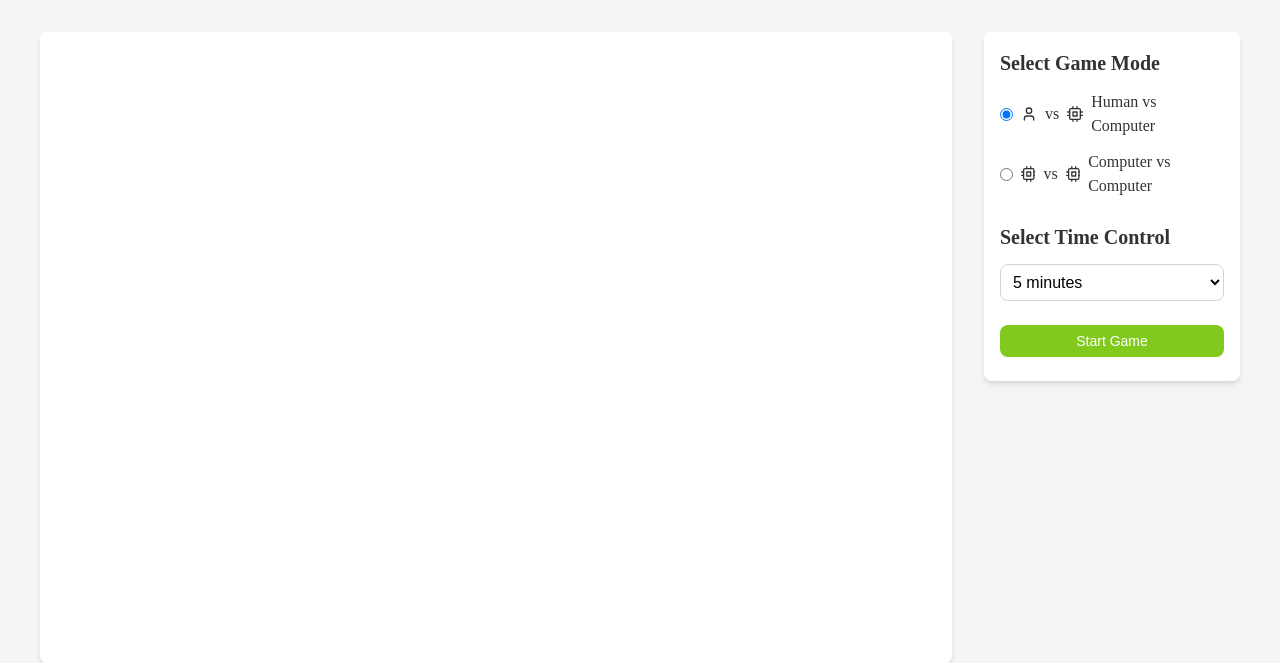
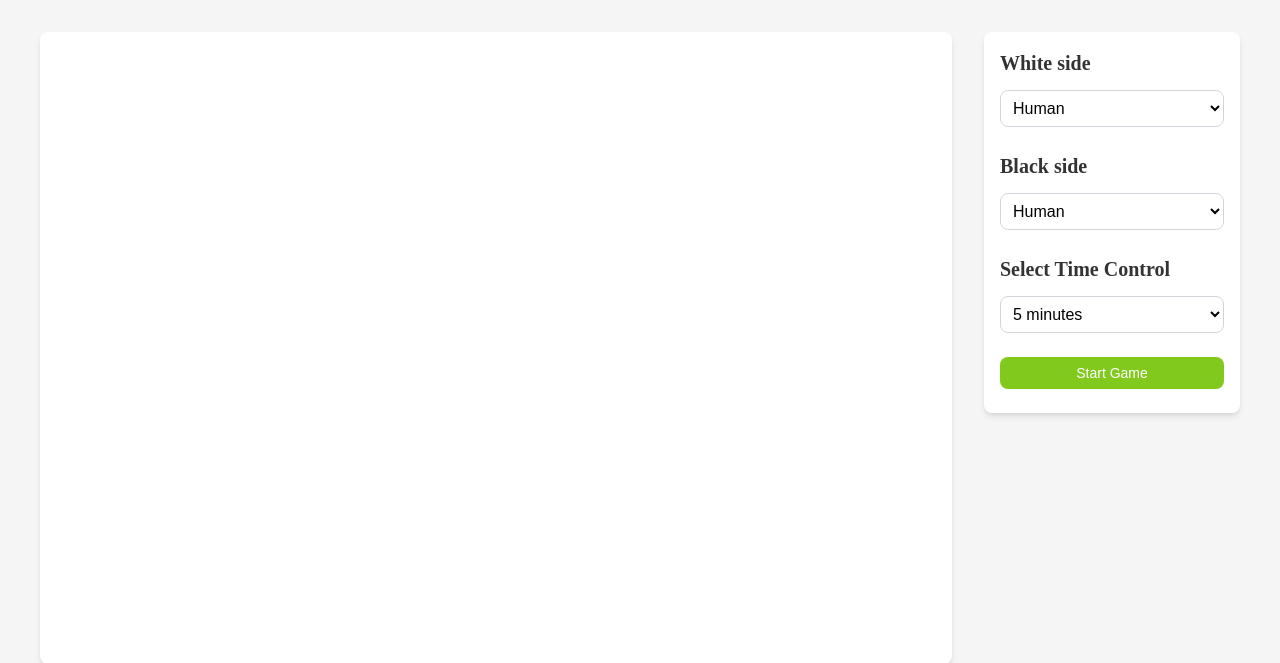
Before and after one commit to thangisme/imchess, a FastAPI app: page / in a window 1280 px wide. Shown: the part 69-732 px from the top of the page. Run offline with FastAPI, Linux system fonts and the light colour scheme.

Commit message:
flexible game mode

```diff
--- a/chess_engine/chess_ai.py
+++ b/chess_engine/chess_ai.py
@@ -434,7 +434,7 @@
     def get_best_move_iterative_deepening(self, max_depth=4, time_limit=5.0, stop_callback=None):
         self.killer_moves = [[None,None] for _ in range(100)]
         book_move = self.get_book_move()
-        if book_move:
+        if self.evaluation_mode == 'algo' and book_move:
             print(f"info string book move {book_move.uci()}")
             self.board_score = 0
             return book_move
--- a/main.py
+++ b/main.py
@@ -2,6 +2,7 @@
 from fastapi.responses import HTMLResponse
 from fastapi.staticfiles import StaticFiles
 from pydantic import BaseModel
+from typing import Literal
 import chess
 import uuid
 import json
@@ -12,39 +13,73 @@
 
 app.mount("/static", StaticFiles(directory="static"), name="static")
 
+
 class GameRequest(BaseModel):
-    game_type: str
+    time_control: int
+    white_side: Literal["human", "algo", "nn"]
+    black_side: Literal["human", "algo", "nn"]
+
 
 games = {}
 computer_tasks = {}
 
+
 class GameSession:
-    def __init__(self, game_id, game_type="human_vs_computer"):
+    def __init__(
+        self, game_id, white_side="human", black_side="algo", time_control=300
+    ):
         self.game_id = game_id
-        self.ai = ChessAI("nn")
-        self.type = game_type
         self.connected_clients = set()
         self.stop_requested = False
+        self.board = chess.Board()
+        self.white_side = white_side
+        self.black_side = black_side
+        self.time_control = time_control
+        self.engines = {}
+        if white_side in ("algo", "nn"):
+            self.engines[chess.WHITE] = ChessAI(
+                evaluation_mode="nn" if white_side == "nn" else "algo"
+            )
+        if black_side in ("algo", "nn"):
+            self.engines[chess.BLACK] = ChessAI(
+                evaluation_mode="nn" if black_side == "nn" else "algo"
+            )
 
     def reset_board(self):
-        self.ai.reset_board()
+        self.board.reset()
         self.stop_requested = False
+        for ai in self.engines.values():
+            ai.reset_board()
+
 
 @app.get("/", response_class=HTMLResponse)
 async def get_root():
     with open("templates/index.html", "r") as f:
         return f.read()
 
+
 @app.post("/api/new-game")
 async def create_game(request: GameRequest):
     game_id = str(uuid.uuid4())
 
-    games[game_id] = GameSession(game_id, request.game_type)
+    games[game_id] = GameSession(
+        game_id,
+        white_side=request.white_side,
+        black_side=request.black_side,
+        time_control=request.time_control,
+    )
 
-    if request.game_type == "computer_vs_computer":
-        computer_tasks[game_id] = asyncio.create_task(computer_vs_computer_game(game_id))
+    if request.white_side != "human" and request.black_side != "human":
+        computer_tasks[game_id] = asyncio.create_task(
+            computer_vs_computer_game(game_id)
+        )
+    elif request.white_side in ("algo", "nn"):
+        computer_tasks[game_id] = asyncio.create_task(
+            make_computer_move(game_id, chess.WHITE)
+        )
 
     return {"game_id": game_id}
+
 
 @app.post("/api/games/{game_id}/reset")
 async def reset_game(game_id: str):
@@ -60,15 +95,18 @@
             pass
         del computer_tasks[game_id]
 
-    game_type = games[game_id].type
-    games[game_id].reset_board()
+    game_session = games[game_id]
+    game_session.reset_board()
 
     await broadcast_board_state(game_id)
 
-    if game_type == "computer_vs_computer":
-        computer_tasks[game_id] = asyncio.create_task(computer_vs_computer_game(game_id))
+    if game_session.white_side != 'human' and game_session.black_side != 'human':
+        computer_tasks[game_id] = asyncio.create_task(
+            computer_vs_computer_game(game_id)
+        )
 
     return {"success": True}
+
 
 @app.websocket("/ws/{game_id}")
 async def websocket_endpoint(websocket: WebSocket, game_id: str):
@@ -82,13 +120,7 @@
 
     try:
         game_session = games[game_id]
-        await websocket.send_json({
-            "type": "board_update",
-            "fen": game_session.ai.board.fen(),
-            "legal_moves": [move.uci() for move in game_session.ai.board.legal_moves],
-            "is_game_over": game_session.ai.board.is_game_over(),
-            "computer_thinking": game_id in computer_tasks and not computer_tasks[game_id].done()
-        })
+        await broadcast_board_state(game_id)
 
         while True:
             data = await websocket.receive_text()
@@ -96,13 +128,18 @@
 
             if message["type"] == "make_move":
                 move = chess.Move.from_uci(message["move"])
-                if move in game_session.ai.board.legal_moves:
-                    game_session.ai.make_move(move)
+                if move in game_session.board.legal_moves:
+                    game_session.board.push(move)
+                    for ai in game_session.engines.values():
+                        ai.board = game_session.board
 
                     await broadcast_board_state(game_id)
 
-                    if game_session.type == "human_vs_computer" and not game_session.ai.board.is_game_over():
-                        computer_tasks[game_id] = asyncio.create_task(make_computer_move(game_id))
+                    side_to_move = game_session.board.turn
+                    if side_to_move in game_session.engines:
+                        computer_tasks[game_id] = asyncio.create_task(
+                            make_computer_move(game_id, side_to_move)
+                        )
 
     except WebSocketDisconnect:
         games[game_id].connected_clients.remove(websocket)
@@ -120,29 +157,37 @@
             if game_id in games:
                 del games[game_id]
 
+
 async def broadcast_board_state(game_id):
     if game_id in games:
         game_session = games[game_id]
 
+        fen = game_session.board.fen()
+        legal_moves = [move.uci() for move in game_session.board.legal_moves]
+        is_over = game_session.board.is_game_over()
+
         message = {
             "type": "board_update",
-            "fen": game_session.ai.board.fen(),
-            "legal_moves": [move.uci() for move in game_session.ai.board.legal_moves],
-            "is_game_over": game_session.ai.board.is_game_over(),
-            "computer_thinking": game_id in computer_tasks and not computer_tasks[game_id].done()
+            "fen": fen,
+            "legal_moves": legal_moves,
+            "is_game_over": is_over,
+            "computer_thinking": game_id in computer_tasks
+            and not computer_tasks[game_id].done(),
         }
 
-        if game_session.ai.board.is_game_over():
-            if game_session.ai.board.is_checkmate():
+        if is_over:
+            if game_session.board.is_checkmate():
                 message["result"] = "checkmate"
-                message["winner"] = "Black" if game_session.ai.board.turn == chess.WHITE else "White"
-            elif game_session.ai.board.is_stalemate():
+                message["winner"] = (
+                    "Black" if game_session.board.turn == chess.WHITE else "White"
+                )
+            elif game_session.board.is_stalemate():
                 message["result"] = "stalemate"
-            elif game_session.ai.board.is_insufficient_material():
+            elif game_session.board.is_insufficient_material():
                 message["result"] = "insufficient material"
-            elif game_session.ai.board.is_fifty_moves():
+            elif game_session.board.is_fifty_moves():
                 message["result"] = "fifty-move rule"
-            elif game_session.ai.board.is_repetition():
+            elif game_session.board.is_repetition():
                 message["result"] = "threefold repetition"
 
         for client in game_session.connected_clients:
@@ -151,11 +196,10 @@
             except Exception as e:
                 print(f"Error sending to client: {e}")
 
+
 async def broadcast_thinking_status(game_id, is_thinking):
     if game_id in games:
-        message = {
-            "computer_thinking": is_thinking
-        }
+        message = {"computer_thinking": is_thinking}
 
         for client in games[game_id].connected_clients:
             try:
@@ -163,11 +207,14 @@
             except Exception as e:
                 print(f"Error sending thinking status: {e}")
 
-async def make_computer_move(game_id):
+
+async def make_computer_move(game_id:str, color:bool):
     if game_id not in games:
         return
 
     game_session = games[game_id]
+    ai = game_session.engines[color]
+    ai.board = chess.Board(game_session.board.fen())
 
     try:
         await broadcast_thinking_status(game_id, True)
@@ -175,20 +222,20 @@
         loop = asyncio.get_event_loop()
         move = await loop.run_in_executor(
             None,
-            lambda: game_session.ai.get_best_move_iterative_deepening(
-                3, 2.0,
-                stop_callback=lambda: game_session.stop_requested
-            )
+            lambda: ai.get_best_move_iterative_deepening(
+                5, 10.0, stop_callback=lambda: game_session.stop_requested
+            ),
         )
 
-        if game_session.stop_requested:
-            await broadcast_thinking_status(game_id, False)
+        if game_session.stop_requested or move is None:
             return
 
-        if move:
-            game_session.ai.make_move(move)
+        game_session.board.push(move)
 
-            await broadcast_board_state(game_id)
+        for other in game_session.engines.values():
+            other.board = game_session.board
+
+        await broadcast_board_state(game_id)
 
     except Exception as e:
         print(f"Error in computer move: {e}")
@@ -198,46 +245,15 @@
         if game_id in computer_tasks:
             del computer_tasks[game_id]
 
+
 async def computer_vs_computer_game(game_id):
-    if game_id not in games:
-        return
-
-    game_session = games[game_id]
-
-    try:
-        while game_id in games and not game_session.ai.board.is_game_over() and not game_session.stop_requested:
-            await broadcast_thinking_status(game_id, True)
-
-            loop = asyncio.get_event_loop()
-            move = await loop.run_in_executor(
-                None,
-                lambda: game_session.ai.get_best_move_iterative_deepening(
-                    3, 2.0,  # depth=3, time_limit=2.0
-                    stop_callback=lambda: game_session.stop_requested
-                )
-            )
-
-            if game_session.stop_requested:
-                break
-
-            await broadcast_thinking_status(game_id, False)
-
-            if move:
-                game_session.ai.make_move(move)
-
-                await broadcast_board_state(game_id)
-
-                await asyncio.sleep(1.5)
-            else:
-                break
-
-    except asyncio.CancelledError:
-        await broadcast_thinking_status(game_id, False)
-    except Exception as e:
-        print(f"Error in computer vs computer game: {e}")
-    finally:
-        if game_id in computer_tasks:
-            del computer_tasks[game_id]
+    session = games[game_id]
+    while not session.board.is_game_over() and not session.stop_requested:
+        side = session.board.turn
+        if side not in session.engines:
+            break
+        await make_computer_move(game_id, side)
+        await asyncio.sleep(0.5)
 
 @app.on_event("shutdown")
 async def shutdown_event():
--- a/static/js/app.js
+++ b/static/js/app.js
@@ -3,7 +3,8 @@
 let gameId = null;
 let socket = null;
 let gameStarted = false;
-let gameMode = null;
+let whiteSide = 'human';
+let blackSide = 'algo';
 let timeControl = null;
 let whiteTimeRemaining = null;
 let blackTimeRemaining = null;
@@ -21,7 +22,6 @@
 const playAgainBtn = document.getElementById('play-again-btn');
 const backToSetupBtn = document.getElementById('back-to-setup-btn');
 const timeControlSelect = document.getElementById('time-control');
-const gameModeRadios = document.querySelectorAll('input[name="game-mode"]');
 const whiteTimeDisplay = document.getElementById('white-time');
 const blackTimeDisplay = document.getElementById('black-time');
 const whitePlayerLabel = document.getElementById('white-player-label');
@@ -33,30 +33,9 @@
 const gameOverNotification = document.getElementById('game-over-notification');
 const gameOverResult = document.getElementById('game-over-result');
 const computerThinkingIndicator = document.getElementById('computer-thinking');
+const whiteSideSelect = document.getElementById('white-side');
+const blackSideSelect = document.getElementById('black-side');
 
-document.addEventListener('DOMContentLoaded', function() {
-  gameMode = document.querySelector('input[name="game-mode"]:checked').value;
-  timeControl = parseInt(timeControlSelect.value, 10);
-
-  updatePlayerLabels();
-  updateTimerDisplays();
-
-  gameModeRadios.forEach(radio => {
-    radio.addEventListener('change', () => {
-      gameMode = radio.value;
-      updatePlayerLabels();
-    });
-  });
-  timeControlSelect.addEventListener('change', () => {
-    timeControl = parseInt(timeControlSelect.value, 10);
-    updateTimerDisplays();
-  });
-
-  startGameBtn.addEventListener('click', startGame);
-  newGameBtn.addEventListener('click', startGame);
-  playAgainBtn.addEventListener('click', resetGame);
-  backToSetupBtn.addEventListener('click', backToSetup);
-});
 function initializeBoard() {
   const config = {
     draggable: true,
@@ -65,6 +44,7 @@
     onDrop: onDrop,
     onSnapEnd: onSnapEnd,
     pieceTheme: '/static/img/chesspieces/wikipedia/{piece}.png',
+    orientation: getBoardOrientation()
   };
   board = Chessboard('board', config);
   updateStatus();
@@ -74,7 +54,7 @@
 function onDragStart(source, piece) {
   if (game.game_over()) return false;
 
-    if (gameMode === 'computer_vs_computer') return false;
+  if (whiteSide != 'human' && blackSide != 'human') return false;
 
   if ((game.turn() === 'w' && piece.search(/^b/) !== -1) ||
     (game.turn() === 'b' && piece.search(/^w/) !== -1)) {
@@ -127,9 +107,6 @@
 
   currentTurnDisplay.textContent = game.turn() === 'w' ? 'White' : 'Black';
 
-    moveCount = game.history().length;
-    moveCountDisplay.textContent = Math.floor(moveCount / 2);
-
   if (game.turn() === 'w') {
     document.getElementById('white-timer').classList.add('timer-active');
     document.getElementById('black-timer').classList.remove('timer-active');
@@ -153,8 +130,10 @@
     if (message.type === 'board_update') {
       game.load(message.fen);
       board.position(message.fen);
+      board.orientation(getBoardOrientation())
+      updateMoveCountFromFEN(message.fen);
       updateStatus();
-            if(!message.is_game_over) {
+      if (!message.is_game_over) {
         startClock();
       } else {
         stopClock();
@@ -202,7 +181,8 @@
 
 async function startGame() {
   try {
-        gameMode = document.querySelector('input[name="game-mode"]:checked').value;
+    whiteSide = whiteSideSelect.value;
+    blackSide = blackSideSelect.value;
     timeControl = parseInt(timeControlSelect.value, 10);
     resetTimers();
 
@@ -211,7 +191,11 @@
       headers: {
         'Content-Type': 'application/json'
       },
-            body: JSON.stringify({ game_type: gameMode })
+      body: JSON.stringify({
+        time_control: timeControl,
+        white_side: whiteSide,
+        black_side: blackSide
+      })
     });
 
     if (!response.ok) {
@@ -236,7 +220,13 @@
 
     connectWebSocket(gameId);
 
-        gameModeDisplay.textContent = gameMode === 'human_vs_computer' ? 'Human vs Computer' : 'Computer vs Computer';
+
+    const map = {
+      human: 'Human',
+      algo: 'Computer (Algo)',
+      nn: 'Computer (NN)'
+    };
+    gameModeDisplay.textContent = map[whiteSide] + ' vs ' + map[blackSide];
     timeControlDisplay.textContent = timeControlSelect.options[timeControlSelect.selectedIndex].text;
     currentTurnDisplay.textContent = 'White';
     moveCountDisplay.textContent = '0';
@@ -267,6 +257,7 @@
 
     game = new Chess();
     board.position('start');
+    board.orientation(getBoardOrientation())
 
     gameOver = false;
     gameOverNotification.classList.add('hidden');
@@ -383,25 +374,47 @@
 }
 
 function updatePlayerLabels() {
-    if (gameMode === 'human_vs_computer') {
-        whitePlayerLabel.textContent = 'White (Human)';
-        blackPlayerLabel.textContent = 'Black (Computer)';
-    } else if (gameMode === 'computer_vs_computer') {
-        whitePlayerLabel.textContent = 'White (Computer)';
-        blackPlayerLabel.textContent = 'Black (Computer)';
+  const map = {
+    human: 'Human',
+    algo: 'Computer (Algo)',
+    nn: 'Computer (NN)'
+  };
+  whitePlayerLabel.textContent = `White (${map[whiteSide]})`;
+  blackPlayerLabel.textContent = `Black (${map[blackSide]})`;
+}
+
+function getBoardOrientation() {
+  if (whiteSide !== 'human' && blackSide === 'human') {
+    return 'black';
+  }
+  return 'white';
+}
+
+function updateMoveCountFromFEN(fen) {
+  const parts = fen.split(' ');
+  if (parts.length >= 6) {
+    const fullMoveNumber = parseInt(parts[5]);
+    moveCountDisplay.textContent = fullMoveNumber - 1;
   }
 }
 
 document.addEventListener('DOMContentLoaded', function() {
-    gameModeRadios.forEach(radio => {
-        radio.addEventListener('change', () => {
-            gameMode = radio.value;
+  timeControl = parseInt(timeControlSelect.value, 10);
+
   updatePlayerLabels();
-        });
-    });
+  updateTimerDisplays();
+
+  whiteSideSelect.addEventListener('change', () => {
+    whiteSide = whiteSideSelect.value;
+    updatePlayerLabels();
+  })
+  blackSideSelect.addEventListener('change', () => {
+    blackSide = blackSideSelect.value;
+    updatePlayerLabels();
+  })
 
   timeControlSelect.addEventListener('change', () => {
-        timeControl = parseInt(timeControlSelect.value);
+    timeControl = parseInt(timeControlSelect.value, 10);
     updateTimerDisplays();
   });
 
@@ -409,6 +422,4 @@
   newGameBtn.addEventListener('click', startGame);
   playAgainBtn.addEventListener('click', resetGame);
   backToSetupBtn.addEventListener('click', backToSetup);
-
-    updateTimerDisplays();
 });
--- a/templates/index.html
+++ b/templates/index.html
@@ -48,23 +48,20 @@
           <div class="card-content">
             <div class="setup-panel">
               <div class="setup-section">
-                <h2 class="setup-title">Select Game Mode</h2>
-                <div class="radio-group">
-                  <div class="radio-item">
-                    <input type="radio" id="human-vs-computer" name="game-mode" value="human_vs_computer" checked>
-                    <label for="human-vs-computer" class="radio-label">
-                      <span class="icon icon-user"></span> vs <span class="icon icon-cpu"></span>
-                      Human vs Computer
-                    </label>
-                  </div>
-                  <div class="radio-item">
-                    <input type="radio" id="computer-vs-computer" name="game-mode" value="computer_vs_computer">
-                    <label for="computer-vs-computer" class="radio-label">
-                      <span class="icon icon-cpu"></span> vs <span class="icon icon-cpu"></span>
-                      Computer vs Computer
-                    </label>
-                  </div>
-                </div>
+                <h2 class="setup-title">White side</h2>
+                <select id="white-side" class="select">
+                  <option value="human">Human</option>
+                  <option value="algo">Computer (Algo)</option>
+                  <option value="nn">Computer (Neural)</option>
+                </select>
+              </div>
+              <div class="setup-section">
+                <h2 class="setup-title">Black side</h2>
+                <select id="black-side" class="select">
+                  <option value="human">Human</option>
+                  <option value="algo">Computer (Algo)</option>
+                  <option value="nn">Computer (Neural)</option>
+                </select>
               </div>
               <div class="setup-section">
                 <h2 class="setup-title">Select Time Control</h2>
```
Lines whose indentation alone changed are shown as unchanged.
